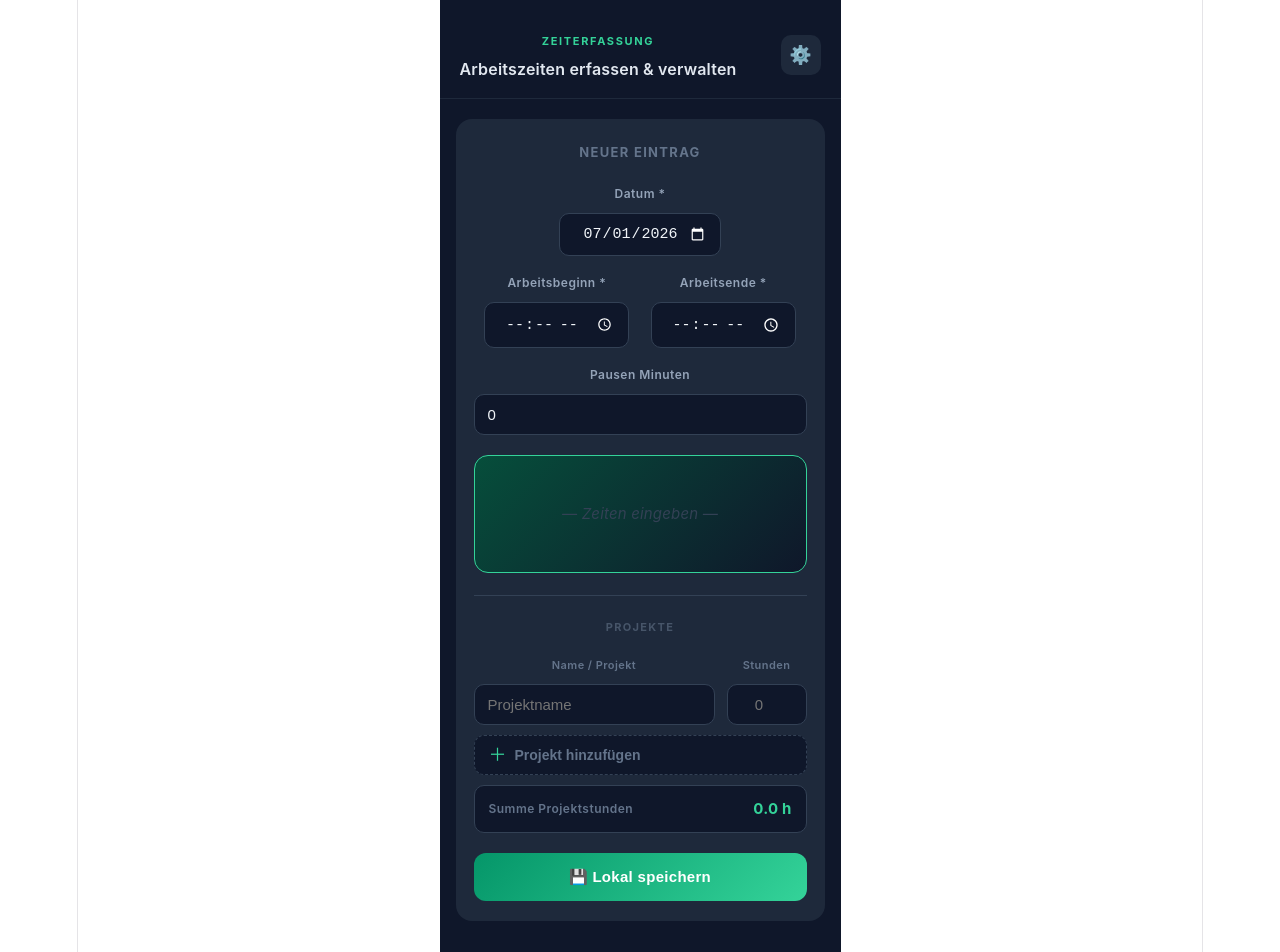
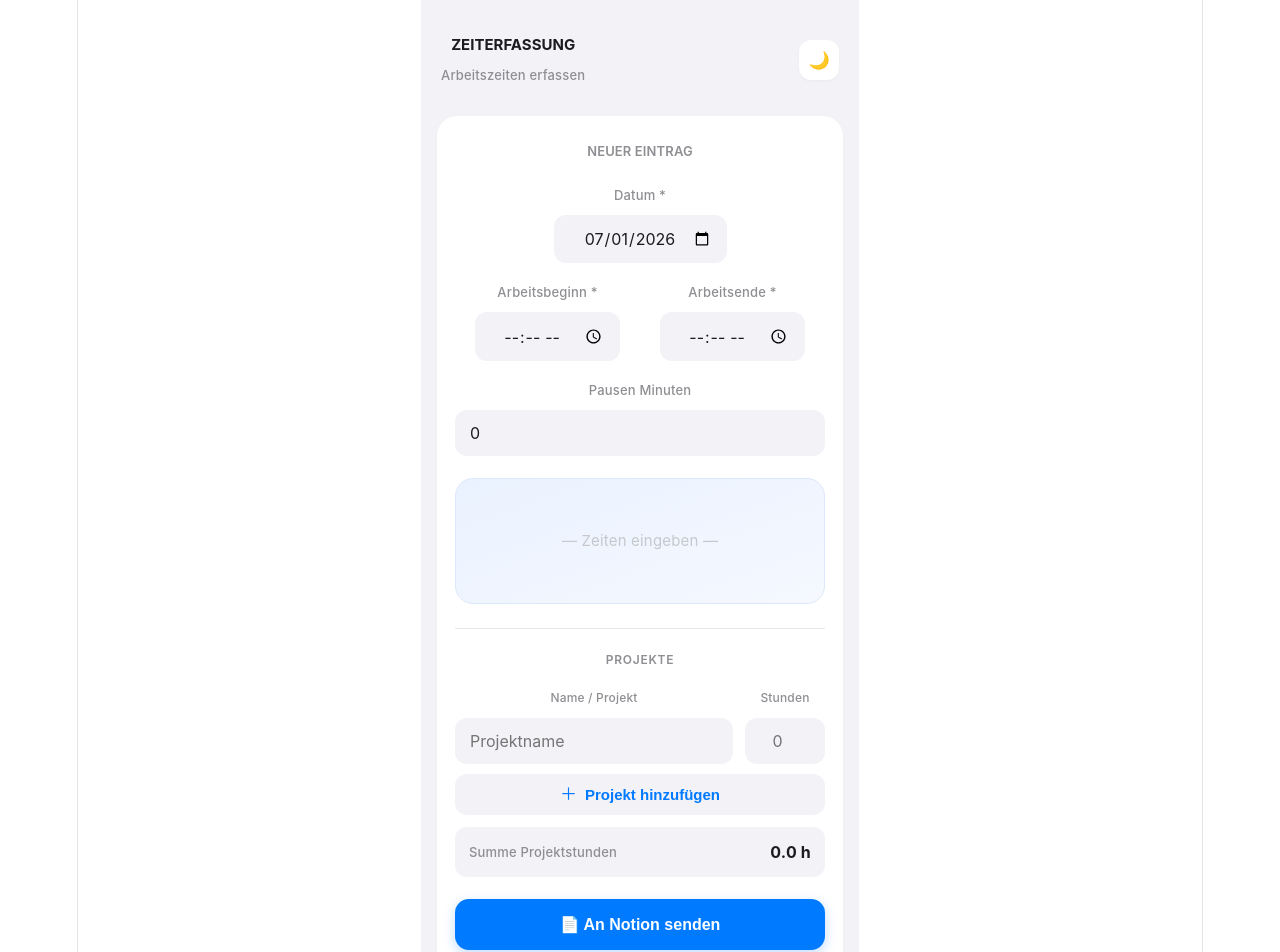
Before and after one commit to janikcue-dev/zeiterfassung, a React (Vite) app: page / in a window 1280 px wide. Shown: the top 952 px of the page. Built offline with nearby package versions, Linux system fonts and the light colour scheme.

Commit message:
finale version mit apple design und mitarbeiter feature

```diff
--- a/src/App.jsx
+++ b/src/App.jsx
@@ -2,9 +2,15 @@ import { useState, useEffect } from "react";
 
 const STORAGE_KEY = "zeiterfassung_eintraege";
 
+// Fest hinterlegte Notion-Zugangsdaten
 const NOTION_TOKEN = "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";
 const NOTION_DB_ARBEITSTAGE = "3906606acb1d802fbcd1c68844c94151";
 const NOTION_DB_PROJEKTE = "3906606acb1d80efa3cfc8b1312b4df2";
+
+function getMitarbeiterAusUrl() {
+  const params = new URLSearchParams(window.location.search);
+  return params.get("mitarbeiter") || "";
+}
 
 function berechneArbeitszeit(start, end, pauseMin) {
   if (!start || !end) return null;
@@ -39,23 +45,26 @@ const initialForm = {
 export default function App() {
   const [form, setForm] = useState(initialForm);
   const [eintraege, setEintraege] = useState([]);
-  const [notionToken, setNotionToken] = useState("");
-  const [notionDb, setNotionDb] = useState("");
-  const [notionDbProjekte, setNotionDbProjekte] = useState("");
-  const [speicherMode, setSpeicherMode] = useState("lokal");
   const [status, setStatus] = useState(null);
-  const [settings, setSettings] = useState(false);
   const [loading, setLoading] = useState(false);
   const [deleteConfirm, setDeleteConfirm] = useState(null);
+  const [darkMode, setDarkMode] = useState(false);
+  const mitarbeiter = getMitarbeiterAusUrl();
 
   useEffect(() => {
     const saved = localStorage.getItem(STORAGE_KEY);
     if (saved) setEintraege(JSON.parse(saved));
-    setNotionToken(localStorage.getItem("notion_token") || "");
-    setNotionDb(localStorage.getItem("notion_db") || "");
-    setNotionDbProjekte(localStorage.getItem("notion_db_projekte") || "");
-    setSpeicherMode(localStorage.getItem("speicher_mode") || "lokal");
+    setDarkMode(localStorage.getItem("dark_mode") === "true");
   }, []);
+
+  function toggleDarkMode() {
+    setDarkMode((d) => {
+      localStorage.setItem("dark_mode", (!d).toString());
+      return !d;
+    });
+  }
+
+  const s = getStyles(darkMode);
 
   const arbeitszeit = berechneArbeitszeit(form.arbeitsbeginn, form.arbeitsende, form.pauseMinuten);
 
@@ -81,21 +90,16 @@ export default function App() {
     }));
   }
 
-  function saveSettings() {
-    localStorage.setItem("notion_token", notionToken);
-    localStorage.setItem("notion_db", notionDb);
-    localStorage.setItem("notion_db_projekte", notionDbProjekte);
-    localStorage.setItem("speicher_mode", speicherMode);
-    setSettings(false);
-    showStatus("success", "Einstellungen gespeichert ✓");
-  }
-
   function showStatus(type, msg) {
     setStatus({ type, msg });
     setTimeout(() => setStatus(null), 3500);
   }
 
   async function handleSubmit() {
+    if (!mitarbeiter) {
+      showStatus("error", "Kein Mitarbeitername im Link gefunden. Bitte den korrekten Link verwenden.");
+      return;
+    }
     if (!form.datum || !form.arbeitsbeginn || !form.arbeitsende) {
       showStatus("error", "Bitte Datum, Arbeitsbeginn und Arbeitsende ausfüllen.");
       return;
@@ -132,40 +136,32 @@ export default function App() {
       })),
     };
 
-    if (speicherMode === "notion") {
     const ok = await sendeAnNotion(eintrag);
     if (!ok) { setLoading(false); return; }
-    }
 
     const neu = [eintrag, ...eintraege];
     setEintraege(neu);
     localStorage.setItem(STORAGE_KEY, JSON.stringify(neu));
     setForm({ ...initialForm, datum: form.datum, projekte: [emptyProjekt()] });
-    showStatus("success", speicherMode === "notion" ? "An Notion gesendet ✓" : "Lokal gespeichert ✓");
+    showStatus("success", "An Notion gesendet ✓");
     setLoading(false);
   }
 
   async function sendeAnNotion(eintrag) {
     const proxyUrl = "/api/notion";
-    if (!notionToken || !notionDb || !notionDbProjekte) {
-      showStatus("error", "Notion Token und beide Datenbank-IDs müssen in den Einstellungen eingetragen sein.");
-      return false;
-    }
 
-    // Wochentag berechnen
     const wochentage = ["Sonntag","Montag","Dienstag","Mittwoch","Donnerstag","Freitag","Samstag"];
     const datumObj = new Date(eintrag.datum + "T12:00:00");
     const wochentag = wochentage[datumObj.getDay()];
 
     try {
-      // --- DB 1: Arbeitstag ---
       const res1 = await fetch(proxyUrl, {
         method: "POST",
         headers: { "Content-Type": "application/json" },
         body: JSON.stringify({
-          token: notionToken,
+          token: NOTION_TOKEN,
           body: {
-            parent: { database_id: notionDb },
+            parent: { database_id: NOTION_DB_ARBEITSTAGE },
             properties: {
               Tag: { title: [{ text: { content: wochentag } }] },
               Datum: { date: { start: eintrag.datum } },
@@ -173,6 +169,7 @@ export default function App() {
               Arbeitsende: { rich_text: [{ text: { content: eintrag.arbeitsende } }] },
               PauseMinuten: { number: eintrag.pauseMinuten },
               Gesamtarbeitszeit: { number: eintrag.gesamtArbeitszeit },
+              Mitarbeiter: { select: { name: mitarbeiter } },
             },
           },
         }),
@@ -183,19 +180,19 @@ export default function App() {
         return false;
       }
 
-      // --- DB 2: Projekte (ein Eintrag pro Projekt) ---
       for (const proj of eintrag.projekte) {
         const res2 = await fetch(proxyUrl, {
           method: "POST",
           headers: { "Content-Type": "application/json" },
           body: JSON.stringify({
-            token: notionToken,
+            token: NOTION_TOKEN,
             body: {
-              parent: { database_id: notionDbProjekte },
+              parent: { database_id: NOTION_DB_PROJEKTE },
               properties: {
                 Projekt: { title: [{ text: { content: proj.name } }] },
                 Datum: { date: { start: eintrag.datum } },
                 Stunden: { number: proj.stunden },
+                Mitarbeiter: { select: { name: mitarbeiter } },
               },
             },
           }),
@@ -228,56 +225,16 @@ export default function App() {
       {/* Header */}
       <div style={s.header}>
         <div>
-          <div style={s.headerLabel}>ZEITERFASSUNG</div>
-          <div style={s.headerSub}>Arbeitszeiten erfassen & verwalten</div>
+          <div style={s.headerLabel}>{mitarbeiter ? `Hallo ${mitarbeiter} 👋` : "ZEITERFASSUNG"}</div>
+          <div style={s.headerSub}>Arbeitszeiten erfassen</div>
         </div>
-        <button style={s.settingsBtn} onClick={() => setSettings(true)}>⚙️</button>
+        <button style={s.settingsBtn} onClick={toggleDarkMode}>{darkMode ? "☀️" : "🌙"}</button>
       </div>
 
       {/* Toast */}
       {status && (
-        <div style={{ ...s.toast, background: status.type === "error" ? "#ef4444" : "#10b981" }}>
+        <div style={{ ...s.toast, background: status.type === "error" ? "#ff3b30" : "#34c759" }}>
           {status.msg}
-        </div>
-      )}
-
-      {/* Settings Modal */}
-      {settings && (
-        <div style={s.overlay}>
-          <div style={s.modal}>
-            <div style={s.modalTitle}>Einstellungen</div>
-            <label style={s.label}>Speichermodus</label>
-            <div style={s.radioGroup}>
-              {["lokal", "notion"].map((m) => (
-                <button key={m}
-                  style={{ ...s.radioBtn, ...(speicherMode === m ? s.radioBtnOn : {}) }}
-                  onClick={() => setSpeicherMode(m)}>
-                  {m === "lokal" ? "💾 Lokal" : "📄 Notion API"}
-                </button>
-              ))}
-            </div>
-            {speicherMode === "notion" && (
-              <>
-                <label style={s.label}>Notion Integration Token</label>
-                <input style={s.input} placeholder="secret_xxxx..." value={notionToken}
-                  onChange={(e) => setNotionToken(e.target.value)} type="password" />
-                <label style={s.label}>Datenbank-ID – Arbeitstage</label>
-                <input style={s.input} placeholder="ID der Arbeitstage-Datenbank" value={notionDb}
-                  onChange={(e) => setNotionDb(e.target.value)} />
-                <label style={s.label}>Datenbank-ID – Projekte</label>
-                <input style={s.input} placeholder="ID der Projekte-Datenbank" value={notionDbProjekte}
-                  onChange={(e) => setNotionDbProjekte(e.target.value)} />
-                <div style={s.hint}>
-                  <b style={{color:"#6ee7b7"}}>DB Arbeitstage:</b> Tag (Titel), Datum, Arbeitsbeginn, Arbeitsende (Text), PauseMinuten, Gesamtarbeitszeit (Zahl).<br/><br/>
-                  <b style={{color:"#6ee7b7"}}>DB Projekte:</b> Projekt (Titel), Datum (Datum), Stunden (Zahl).
-                </div>
-              </>
-            )}
-            <div style={s.modalActions}>
-              <button style={s.cancelBtn} onClick={() => setSettings(false)}>Abbrechen</button>
-              <button style={s.saveBtn} onClick={saveSettings}>Speichern</button>
-            </div>
-          </div>
         </div>
       )}
 
@@ -286,10 +243,10 @@ export default function App() {
         <div style={s.overlay}>
           <div style={s.modal}>
             <div style={s.modalTitle}>Eintrag löschen?</div>
-            <div style={{ color: "#94a3b8", marginBottom: 24, fontSize: 14 }}>Dieser Eintrag wird unwiderruflich gelöscht.</div>
+            <div style={{ color: s.textSecondaryColor, marginBottom: 24, fontSize: 14 }}>Dieser Eintrag wird unwiderruflich gelöscht.</div>
             <div style={s.modalActions}>
               <button style={s.cancelBtn} onClick={() => setDeleteConfirm(null)}>Abbrechen</button>
-              <button style={{ ...s.saveBtn, background: "#ef4444" }} onClick={() => loescheEintrag(deleteConfirm)}>Löschen</button>
+              <button style={{ ...s.saveBtn, background: "#ff3b30" }} onClick={() => loescheEintrag(deleteConfirm)}>Löschen</button>
             </div>
           </div>
         </div>
@@ -394,15 +351,15 @@ export default function App() {
 
         {/* Submit */}
         <button style={{ ...s.submitBtn, opacity: loading ? 0.7 : 1 }} onClick={handleSubmit} disabled={loading}>
-          {loading ? "Wird gespeichert…" : speicherMode === "notion" ? "📄 An Notion senden" : "💾 Lokal speichern"}
+          {loading ? "Wird gespeichert…" : "📄 An Notion senden"}
         </button>
       </div>
 
       {/* Summary */}
       {eintraege.length > 0 && (
         <div style={s.summaryBar}>
-          <span style={{ color: "#94a3b8", fontSize: 13 }}>{eintraege.length} Einträge</span>
-          <span style={{ color: "#34d399", fontWeight: 700, fontSize: 15 }}>{gesamtStunden.toFixed(2)} h gesamt</span>
+          <span style={{ color: s.textSecondaryColor, fontSize: 13 }}>{eintraege.length} Einträge</span>
+          <span style={{ color: "#007aff", fontWeight: 700, fontSize: 15 }}>{gesamtStunden.toFixed(2)} h gesamt</span>
         </div>
       )}
 
@@ -443,65 +400,102 @@ export default function App() {
       )}
 
       <div style={s.footer}>
-        Modus: {speicherMode === "notion" ? "📄 Notion API" : "💾 Lokaler Speicher"}
+        {mitarbeiter ? `Angemeldet als ${mitarbeiter}` : "Kein Mitarbeiter im Link angegeben"}
       </div>
     </div>
   );
 }
 
-const s = {
-  root: { fontFamily: "'Inter', -apple-system, sans-serif", background: "#0f172a", minHeight: "100vh", maxWidth: 480, margin: "0 auto", paddingBottom: 48, color: "#f1f5f9" },
-  header: { display: "flex", justifyContent: "space-between", alignItems: "center", padding: "28px 20px 16px", borderBottom: "1px solid #1e293b" },
-  headerLabel: { fontSize: 11, fontWeight: 700, letterSpacing: "0.15em", color: "#34d399", marginBottom: 2 },
-  headerSub: { fontSize: 16, fontWeight: 600, color: "#e2e8f0" },
-  settingsBtn: { background: "#1e293b", border: "none", borderRadius: 10, width: 40, height: 40, fontSize: 18, cursor: "pointer" },
-  toast: { margin: "12px 20px 0", borderRadius: 10, padding: "12px 16px", fontSize: 14, fontWeight: 500, color: "#fff" },
-  card: { margin: "20px 16px 0", background: "#1e293b", borderRadius: 16, padding: "20px 18px" },
-  cardTitle: { fontSize: 13, fontWeight: 700, letterSpacing: "0.1em", color: "#64748b", marginBottom: 16, textTransform: "uppercase" },
-  label: { display: "block", fontSize: 12, fontWeight: 600, color: "#94a3b8", marginBottom: 6, marginTop: 14, letterSpacing: "0.04em" },
-  input: { display: "block", width: "100%", background: "#0f172a", border: "1.5px solid #334155", borderRadius: 10, padding: "11px 13px", fontSize: 15, color: "#f1f5f9", outline: "none", boxSizing: "border-box", colorScheme: "dark" },
+function getStyles(dark) {
+  const c = dark
+    ? {
+        bg: "#000000",
+        cardBg: "#1c1c1e",
+        cardBg2: "#2c2c2e",
+        text: "#ffffff",
+        textSecondary: "#98989d",
+        textTertiary: "#636366",
+        divider: "#38383a",
+        inputBg: "#2c2c2e",
+        resultBg: "linear-gradient(160deg, #0a1f3d 0%, #14213d 100%)",
+        resultBorder: "#1f3a63",
+        resultDezimal: "#6ea8e8",
+        shadow: "0 1px 3px rgba(0,0,0,0.3)",
+        overlayBg: "rgba(0,0,0,0.6)",
+        radioOnBg: "#0a2647",
+        empty: "#48484a",
+      }
+    : {
+        bg: "#f2f2f7",
+        cardBg: "#ffffff",
+        cardBg2: "#f2f2f7",
+        text: "#1c1c1e",
+        textSecondary: "#8e8e93",
+        textTertiary: "#c7c7cc",
+        divider: "#e5e5ea",
+        inputBg: "#f2f2f7",
+        resultBg: "linear-gradient(160deg, #eaf2ff 0%, #f5f8ff 100%)",
+        resultBorder: "#dce8fb",
+        resultDezimal: "#6e93c4",
+        shadow: "0 1px 3px rgba(0,0,0,0.04)",
+        overlayBg: "rgba(0,0,0,0.35)",
+        radioOnBg: "#eaf2ff",
+        empty: "#c7c7cc",
+      };
+
+  const accent = "#007aff";
+
+  return {
+    root: { fontFamily: "-apple-system, BlinkMacSystemFont, 'SF Pro Display', 'Helvetica Neue', sans-serif", background: c.bg, minHeight: "100vh", maxWidth: 480, margin: "0 auto", paddingBottom: 48, color: c.text, transition: "background 0.2s ease" },
+    header: { display: "flex", justifyContent: "space-between", alignItems: "center", padding: "32px 20px 20px" },
+    headerLabel: { fontSize: 15, fontWeight: 700, letterSpacing: "0", color: c.text, marginBottom: 4 },
+    headerSub: { fontSize: 13, fontWeight: 500, color: c.textSecondary },
+    settingsBtn: { background: c.cardBg, border: "none", borderRadius: 12, width: 40, height: 40, fontSize: 17, cursor: "pointer", boxShadow: c.shadow },
+    toast: { margin: "0 20px 12px", borderRadius: 14, padding: "13px 16px", fontSize: 14, fontWeight: 500, color: "#fff", boxShadow: "0 4px 14px rgba(0,0,0,0.12)" },
+    card: { margin: "8px 16px 0", background: c.cardBg, borderRadius: 20, padding: "22px 18px", boxShadow: c.shadow },
+    cardTitle: { fontSize: 13, fontWeight: 600, letterSpacing: "0.01em", color: c.textSecondary, marginBottom: 18, textTransform: "uppercase" },
+    label: { display: "block", fontSize: 13, fontWeight: 500, color: c.textSecondary, marginBottom: 7, marginTop: 16 },
+    input: { display: "block", width: "100%", background: c.inputBg, border: "1px solid transparent", borderRadius: 12, padding: "12px 14px", fontSize: 16, color: c.text, outline: "none", boxSizing: "border-box", colorScheme: dark ? "dark" : "light", fontFamily: "inherit" },
     row: { display: "flex", marginTop: 0 },
-  resultBox: { marginTop: 20, background: "linear-gradient(135deg, #064e3b 0%, #0f172a 100%)", border: "1.5px solid #34d399", borderRadius: 14, padding: "18px 16px", textAlign: "center", minHeight: 80, display: "flex", flexDirection: "column", alignItems: "center", justifyContent: "center" },
-  resultLabel: { fontSize: 10, fontWeight: 700, letterSpacing: "0.14em", color: "#34d399", marginBottom: 4 },
-  resultValue: { fontSize: 44, fontWeight: 800, color: "#fff", lineHeight: 1.1 },
-  resultUnit: { fontSize: 20, fontWeight: 500, color: "#34d399", marginLeft: 2 },
-  resultDezimal: { fontSize: 13, color: "#6ee7b7", marginTop: 4 },
-  resultPlaceholder: { color: "#334155", fontSize: 15, fontStyle: "italic" },
-  divider: { height: 1, background: "#334155", margin: "22px 0 18px" },
-  sectionLabel: { fontSize: 11, fontWeight: 700, letterSpacing: "0.12em", color: "#475569", marginBottom: 12 },
-  colLabel: { fontSize: 11, fontWeight: 600, color: "#64748b", marginBottom: 5, letterSpacing: "0.04em" },
+    resultBox: { marginTop: 22, background: c.resultBg, border: `1px solid ${c.resultBorder}`, borderRadius: 18, padding: "20px 16px", textAlign: "center", minHeight: 84, display: "flex", flexDirection: "column", alignItems: "center", justifyContent: "center" },
+    resultLabel: { fontSize: 11, fontWeight: 600, letterSpacing: "0.08em", color: accent, marginBottom: 6, textTransform: "uppercase" },
+    resultValue: { fontSize: 40, fontWeight: 700, color: c.text, lineHeight: 1.1, letterSpacing: "-0.02em" },
+    resultUnit: { fontSize: 18, fontWeight: 500, color: accent, marginLeft: 2 },
+    resultDezimal: { fontSize: 13, color: c.resultDezimal, marginTop: 5, fontWeight: 500 },
+    resultPlaceholder: { color: c.empty, fontSize: 15 },
+    divider: { height: 1, background: c.divider, margin: "24px 0 18px" },
+    sectionLabel: { fontSize: 12, fontWeight: 600, letterSpacing: "0.06em", color: c.textSecondary, marginBottom: 12, textTransform: "uppercase" },
+    colLabel: { fontSize: 12, fontWeight: 500, color: c.textSecondary, marginBottom: 6 },
     projektRow: { display: "flex", alignItems: "flex-end", marginBottom: 10 },
-  removeBtn: { background: "transparent", border: "none", color: "#475569", fontSize: 15, cursor: "pointer", padding: "0 0 0 6px", marginBottom: 2, lineHeight: 1, flexShrink: 0 },
-  addBtn: { display: "flex", alignItems: "center", gap: 8, background: "#0f172a", border: "1.5px dashed #334155", borderRadius: 10, padding: "10px 14px", color: "#64748b", fontSize: 14, fontWeight: 600, cursor: "pointer", width: "100%", marginTop: 4 },
-  addBtnPlus: { fontSize: 18, color: "#34d399", lineHeight: 1 },
-  summeBox: { display: "flex", justifyContent: "space-between", alignItems: "center", background: "#0f172a", border: "1.5px solid #334155", borderRadius: 10, padding: "10px 14px", marginTop: 10 },
-  summeLabel: { fontSize: 12, fontWeight: 600, color: "#64748b", letterSpacing: "0.04em" },
-  summeWert: { fontSize: 15, fontWeight: 700, color: "#34d399" },
-  submitBtn: { marginTop: 20, width: "100%", background: "linear-gradient(135deg, #059669, #34d399)", border: "none", borderRadius: 12, padding: "15px", fontSize: 15, fontWeight: 700, color: "#fff", cursor: "pointer", letterSpacing: "0.02em" },
-  summaryBar: { display: "flex", justifyContent: "space-between", alignItems: "center", margin: "20px 16px 4px", padding: "10px 14px", background: "#1e293b", borderRadius: 10 },
+    removeBtn: { background: "transparent", border: "none", color: c.textTertiary, fontSize: 16, cursor: "pointer", padding: "0 0 0 8px", marginBottom: 3, lineHeight: 1, flexShrink: 0 },
+    addBtn: { display: "flex", alignItems: "center", justifyContent: "center", gap: 8, background: c.cardBg2, border: "none", borderRadius: 12, padding: "12px 14px", color: accent, fontSize: 15, fontWeight: 600, cursor: "pointer", width: "100%", marginTop: 6 },
+    addBtnPlus: { fontSize: 17, color: accent, lineHeight: 1 },
+    summeBox: { display: "flex", justifyContent: "space-between", alignItems: "center", background: c.cardBg2, borderRadius: 12, padding: "12px 14px", marginTop: 12 },
+    summeLabel: { fontSize: 13, fontWeight: 500, color: c.textSecondary },
+    summeWert: { fontSize: 16, fontWeight: 700, color: c.text },
+    submitBtn: { marginTop: 22, width: "100%", background: accent, border: "none", borderRadius: 14, padding: "16px", fontSize: 16, fontWeight: 600, color: "#fff", cursor: "pointer", boxShadow: "0 4px 12px rgba(0,122,255,0.25)" },
+    summaryBar: { display: "flex", justifyContent: "space-between", alignItems: "center", margin: "20px 16px 4px", padding: "14px 16px", background: c.cardBg, borderRadius: 16, boxShadow: c.shadow },
     listSection: { margin: "0 16px" },
-  listTitle: { fontSize: 11, fontWeight: 700, letterSpacing: "0.1em", color: "#475569", textTransform: "uppercase", margin: "16px 0 10px" },
-  entryCard: { background: "#1e293b", borderRadius: 12, padding: "14px 16px", marginBottom: 10 },
+    listTitle: { fontSize: 12, fontWeight: 600, letterSpacing: "0.06em", color: c.textSecondary, textTransform: "uppercase", margin: "20px 4px 10px" },
+    entryCard: { background: c.cardBg, borderRadius: 16, padding: "16px 16px", marginBottom: 10, boxShadow: c.shadow },
     entryHeader: { display: "flex", justifyContent: "space-between", alignItems: "flex-start" },
-  entryDate: { fontSize: 15, fontWeight: 600, color: "#e2e8f0" },
-  entryMeta: { fontSize: 12, color: "#64748b", marginTop: 3 },
-  entryHours: { fontSize: 16, fontWeight: 700, color: "#34d399" },
-  deleteBtn: { background: "transparent", border: "none", color: "#475569", fontSize: 15, cursor: "pointer", padding: "0 2px", lineHeight: 1 },
-  projektList: { marginTop: 10, borderTop: "1px solid #334155", paddingTop: 10, display: "flex", flexDirection: "column", gap: 4 },
-  projektItem: { display: "flex", alignItems: "center", gap: 6 },
-  projektDot: { color: "#34d399", fontSize: 14 },
-  projektName: { fontSize: 13, color: "#94a3b8", flex: 1 },
-  projektStunden: { fontSize: 13, fontWeight: 600, color: "#6ee7b7" },
-  empty: { textAlign: "center", color: "#334155", padding: "40px 20px", fontSize: 14 },
-  footer: { textAlign: "center", fontSize: 12, color: "#334155", padding: "24px 0 8px" },
-  overlay: { position: "fixed", inset: 0, background: "rgba(0,0,0,0.7)", display: "flex", alignItems: "center", justifyContent: "center", zIndex: 100, padding: 20 },
-  modal: { background: "#1e293b", borderRadius: 18, padding: 24, width: "100%", maxWidth: 400 },
-  modalTitle: { fontSize: 17, fontWeight: 700, marginBottom: 20, color: "#f1f5f9" },
-  radioGroup: { display: "flex", gap: 10, marginBottom: 4 },
-  radioBtn: { flex: 1, padding: "10px", background: "#0f172a", border: "1.5px solid #334155", borderRadius: 10, color: "#94a3b8", fontSize: 14, fontWeight: 600, cursor: "pointer" },
-  radioBtnOn: { border: "1.5px solid #34d399", color: "#34d399", background: "#064e3b33" },
-  hint: { fontSize: 12, color: "#64748b", marginTop: 8, lineHeight: 1.6 },
-  modalActions: { display: "flex", gap: 10, marginTop: 24 },
-  cancelBtn: { flex: 1, padding: "12px", background: "#0f172a", border: "1.5px solid #334155", borderRadius: 10, color: "#94a3b8", fontSize: 14, fontWeight: 600, cursor: "pointer" },
-  saveBtn: { flex: 1, padding: "12px", background: "#059669", border: "none", borderRadius: 10, color: "#fff", fontSize: 14, fontWeight: 700, cursor: "pointer" },
+    entryDate: { fontSize: 16, fontWeight: 600, color: c.text },
+    entryMeta: { fontSize: 13, color: c.textSecondary, marginTop: 3 },
+    entryHours: { fontSize: 16, fontWeight: 700, color: accent },
+    deleteBtn: { background: "transparent", border: "none", color: c.textTertiary, fontSize: 16, cursor: "pointer", padding: "0 2px", lineHeight: 1 },
+    projektList: { marginTop: 12, borderTop: `1px solid ${c.divider}`, paddingTop: 10, display: "flex", flexDirection: "column", gap: 6 },
+    projektItem: { display: "flex", alignItems: "center", gap: 8 },
+    projektDot: { color: accent, fontSize: 14 },
+    projektName: { fontSize: 14, color: dark ? "#d1d1d6" : "#3a3a3c", flex: 1 },
+    projektStunden: { fontSize: 14, fontWeight: 600, color: c.text },
+    empty: { textAlign: "center", color: c.empty, padding: "48px 24px", fontSize: 14 },
+    footer: { textAlign: "center", fontSize: 12, color: c.empty, padding: "28px 0 8px", fontWeight: 500 },
+    overlay: { position: "fixed", inset: 0, background: c.overlayBg, backdropFilter: "blur(4px)", display: "flex", alignItems: "center", justifyContent: "center", zIndex: 100, padding: 20 },
+    modal: { background: c.cardBg, borderRadius: 22, padding: 26, width: "100%", maxWidth: 400, boxShadow: "0 20px 60px rgba(0,0,0,0.3)" },
+    modalTitle: { fontSize: 18, fontWeight: 700, marginBottom: 20, color: c.text, letterSpacing: "-0.01em" },
+    modalActions: { display: "flex", gap: 10, marginTop: 26 },
+    cancelBtn: { flex: 1, padding: "13px", background: c.cardBg2, border: "none", borderRadius: 12, color: c.text, fontSize: 15, fontWeight: 600, cursor: "pointer" },
+    saveBtn: { flex: 1, padding: "13px", background: accent, border: "none", borderRadius: 12, color: "#fff", fontSize: 15, fontWeight: 600, cursor: "pointer" },
+    textSecondaryColor: c.textSecondary,
   };
+}
```
Lines whose indentation alone changed are shown as unchanged.
